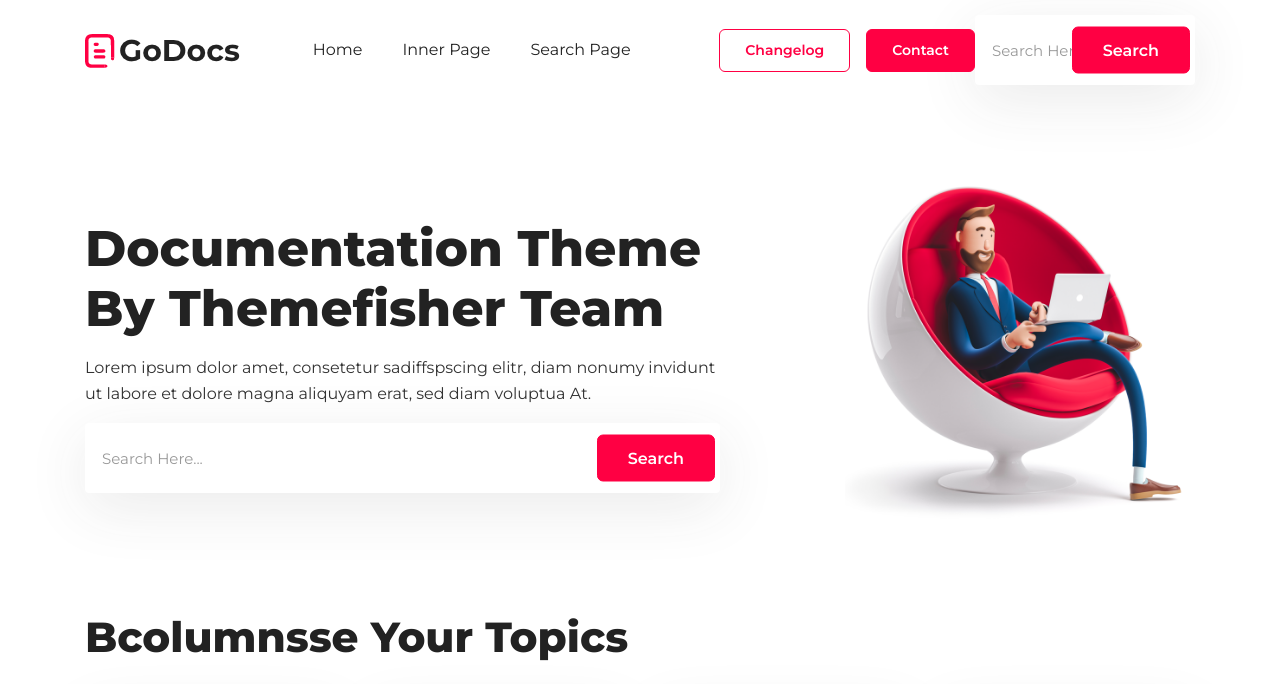
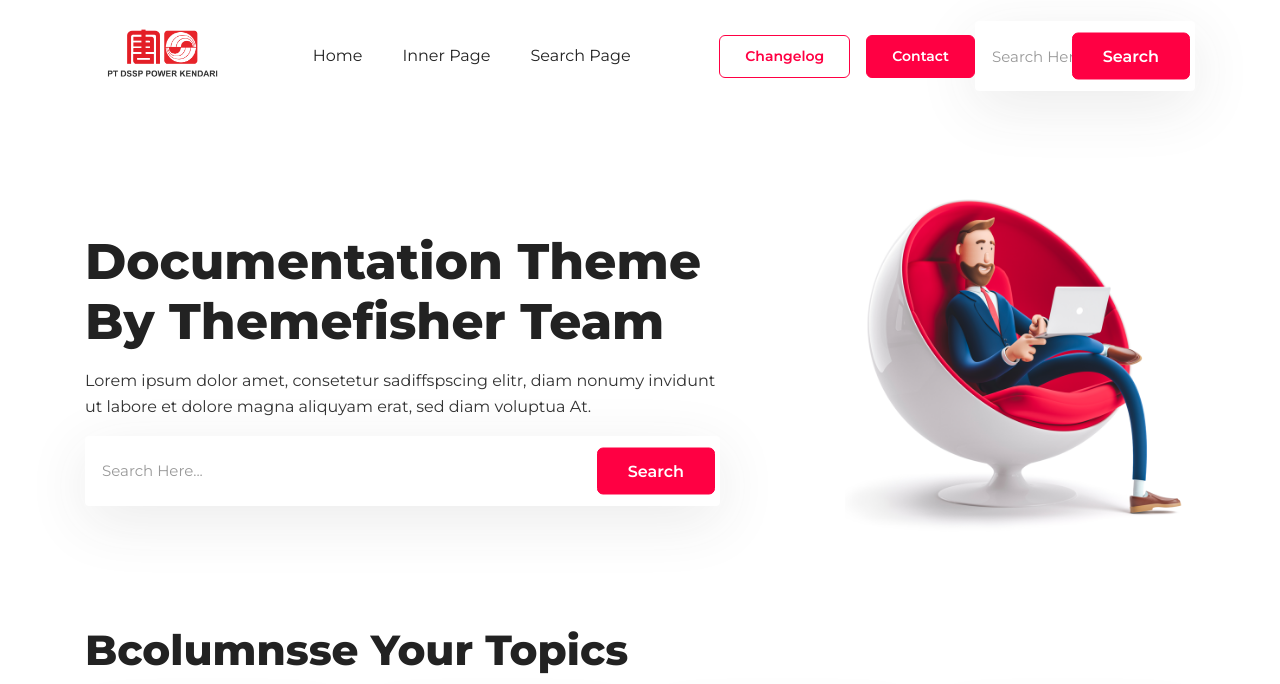
Before and after one commit to jpuang/module2-solution, a plain HTML site: page index.html in a window 1280 px wide. Shown: the top 684 px of the page. Drawn offline with Linux system fonts and the light colour scheme.

Commit message:
Update index.html

```diff
--- a/index.html
+++ b/index.html
@@ -21,7 +21,7 @@
    <div class="container">
       <div class="navbar-brand">
          <a class="navbar-item" href="index.html">
-            <img class="img-fluid" src="images/logo.png" alt="godocs" width="155px">
+            <img class="img-fluid" src="images/dssp_kendari.png" alt="godocs" width="155px">
          </a>
 
          <a role="button" class="navbar-burger burger" aria-expanded="false" data-target="navbar-links">
```
